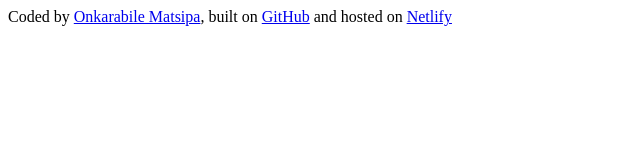
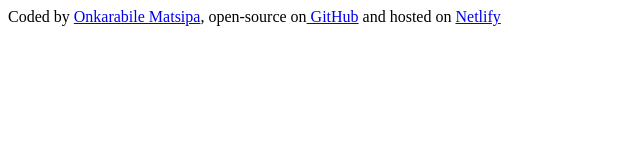
Before and after one commit to Onkarabilematsipa/my-weather-app, a plain HTML site: page index.html in a window 1280 px wide. Shown: the whole page, without its empty margins (0-640 px from the left). Drawn offline with Linux system fonts and the light colour scheme.

Commit message:
Updated the footer content to something more readable

```diff
--- a/index.html
+++ b/index.html
@@ -3,12 +3,12 @@
 <head>
     <meta charset="UTF-8">
     <meta name="viewport" content="width=device-width, initial-scale=1.0">
-    <title>Document</title>
+    <title>Weather App</title>
 </head>
 <body>
    <footer>
     <div class="footer">
-        Coded by <a href="https://github.com/Onkarabilematsipa" target="_blank" rel="noopener noreferrer">Onkarabile Matsipa</a>, built on <a href="https://github.com/Onkarabilematsipa/my-weather-app" target="_blank" rel="noopener noreferrer">GitHub</a> and hosted on <a href="https://onka-weather-app.netlify.app/" target="_blank" rel="noopener noreferrer">Netlify</a>
+        Coded by <a href="https://github.com/Onkarabilematsipa" target="_blank" rel="noopener noreferrer">Onkarabile Matsipa</a>, open-source on<a href="https://github.com/Onkarabilematsipa/my-weather-app" target="_blank" rel="noopener noreferrer">  GitHub</a> and hosted on <a href="https://onka-weather-app.netlify.app/" target="_blank" rel="noopener noreferrer">Netlify</a>
     </div>
    </footer>
 </body>
```
